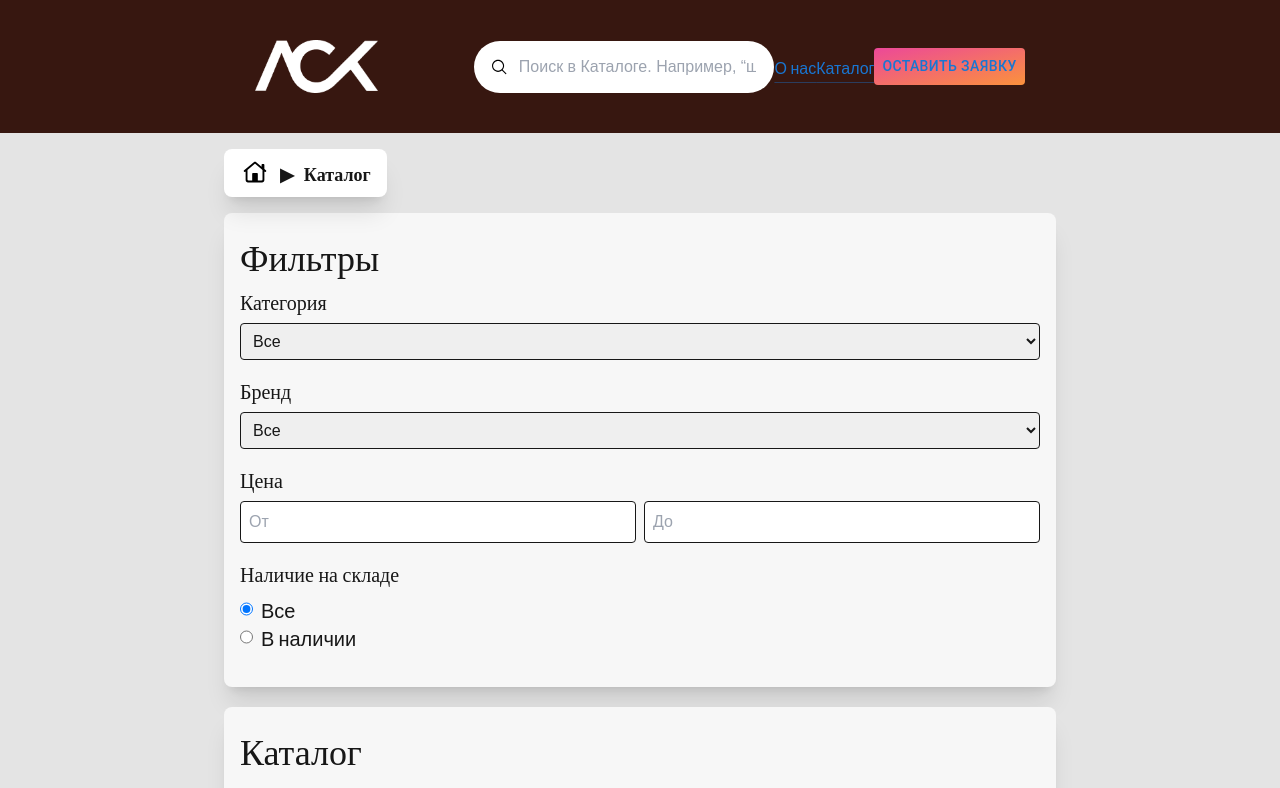
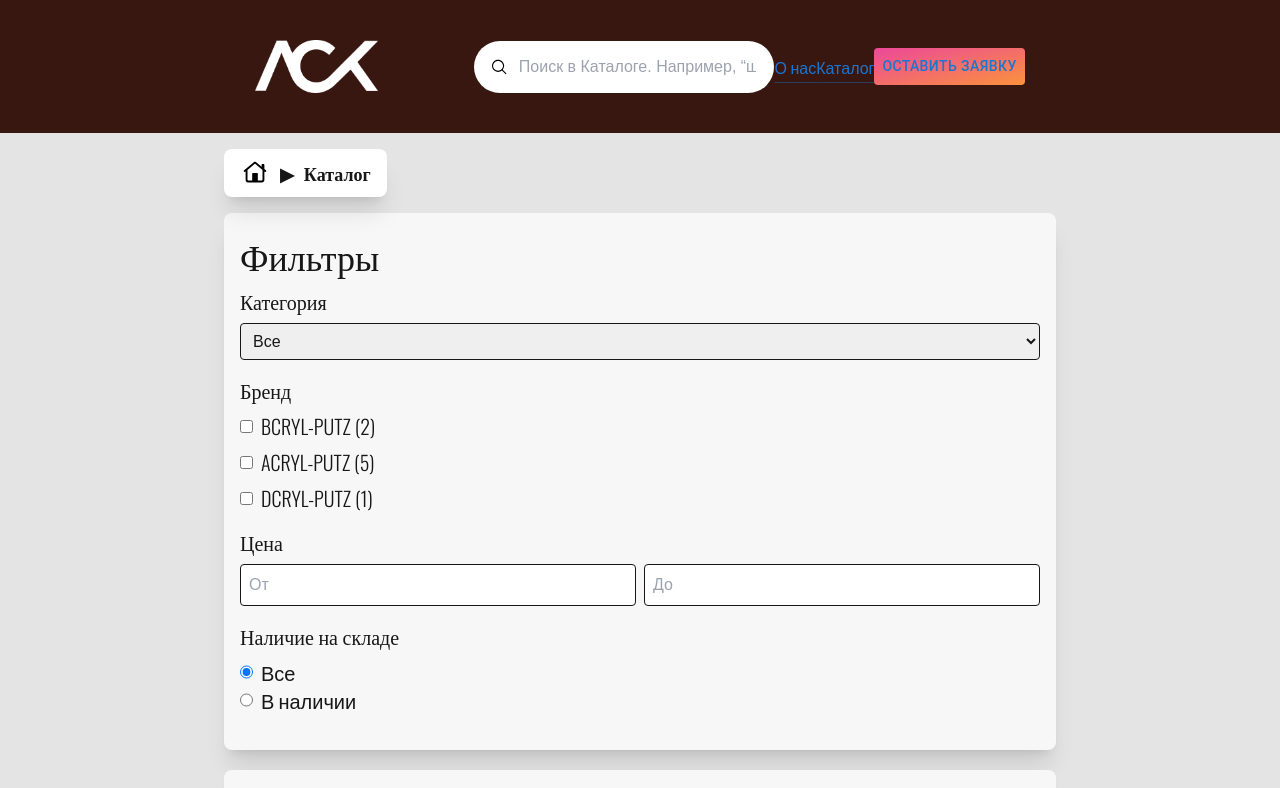
Before and after one commit to OwlinAzai/lsk_grupp_next, a Next.js app: page /catalog in a window 1280 px wide. Shown: the top 788 px of the page. Built offline with nearby package versions, Linux system fonts and the light colour scheme.

Commit message:
Enhance product filters: support multiple brand selection and improve filter restoration from localStorage

```diff
--- a/src/app/catalog/[id]/page.tsx
+++ b/src/app/catalog/[id]/page.tsx
@@ -45,11 +45,9 @@ export default function Page({ params }: { params: Promise<{ id: string }> }) {
   };
 
   return (
-    <div className="pt-[22px] pb-[22px] ml-[14rem] mr-[14rem] shadow-lg rounded-lg px-4 bg-white">
+    <div className="pt-[22px] pb-[22px] mb-4 ml-[14rem] mr-[14rem] shadow-lg rounded-lg px-4 bg-white">
       <title>{product.name}</title>
-      <h1>
-        <b>{product.name}</b>
-      </h1>
+      <h1 className="font-bold text-3xl uppercase">{product.name}</h1>
       <p>{product.description}</p>
       <p>
         <b>Цена:</b> {product?.price || "Уточняйте"} {product?.currency || ""}
--- a/src/app/catalog/filters.tsx
+++ b/src/app/catalog/filters.tsx
@@ -5,24 +5,34 @@ import { data } from "../utils/data";
 
 // Создаем уникальные списки категорий и брендов
 const category = [...new Set(data.products.map((product) => product.category))];
-const brands = [...new Set(data.products.map((product) => product.brand))];
+
+// Функция для получения количества товаров по каждому бренду
+const getBrandCounts = () => {
+  const counts = {};
+  data.products.forEach((product) => {
+    counts[product.brand] = (counts[product.brand] || 0) + 1;
+  });
+  return counts;
+};
+
+const brandCounts = getBrandCounts();
 
 export default function Filters({ onFilterChange }) {
   const [selectedCategory, setSelectedCategory] = useState("");
-  const [selectedBrand, setSelectedBrand] = useState("");
+  const [selectedBrands, setSelectedBrands] = useState([]); // Массив для нескольких брендов
   const [minPrice, setMinPrice] = useState("");
   const [maxPrice, setMaxPrice] = useState("");
-  const [availability, setAvailability] = useState("all"); // Состояние для фильтра по наличию
+  const [availability, setAvailability] = useState("all");
 
   // Функция для восстановления состояния фильтров из localStorage
   const loadFiltersFromStorage = () => {
     const savedFilters = JSON.parse(localStorage.getItem("filters") as string);
     if (savedFilters) {
       setSelectedCategory(savedFilters.category || "");
-      setSelectedBrand(savedFilters.brand || "");
+      setSelectedBrands(savedFilters.brands || []); // Восстанавливаем выбранные бренды
       setMinPrice(savedFilters.minPrice || "");
       setMaxPrice(savedFilters.maxPrice || "");
-      setAvailability(savedFilters.availability || "all"); // Восстанавливаем фильтр по наличию
+      setAvailability(savedFilters.availability || "all");
     }
   };
 
@@ -42,22 +52,33 @@ export default function Filters({ onFilterChange }) {
     setSelectedCategory(newCategory);
     const filters = {
       category: newCategory,
-      brand: selectedBrand,
+      brands: selectedBrands, // Теперь массив брендов
       minPrice,
       maxPrice,
-      availability, // Добавляем фильтр по наличию
+      availability,
     };
     onFilterChange(filters);
     saveFiltersToStorage(filters);
   };
 
-  // Обработчик изменения бренда
+  // Обработчик изменения выбранных брендов
   const handleBrandChange = (event) => {
-    const newBrand = event.target.value;
-    setSelectedBrand(newBrand);
+    const brand = event.target.value;
+    const isChecked = event.target.checked;
+
+    let newSelectedBrands;
+    if (isChecked) {
+      newSelectedBrands = [...selectedBrands, brand];
+    } else {
+      newSelectedBrands = selectedBrands.filter(
+        (selectedBrand) => selectedBrand !== brand
+      );
+    }
+
+    setSelectedBrands(newSelectedBrands);
     const filters = {
       category: selectedCategory,
-      brand: newBrand,
+      brands: newSelectedBrands, // Обновляем массив брендов
       minPrice,
       maxPrice,
       availability,
@@ -72,7 +93,7 @@ export default function Filters({ onFilterChange }) {
     setMinPrice(newMinPrice);
     const filters = {
       category: selectedCategory,
-      brand: selectedBrand,
+      brands: selectedBrands,
       minPrice: newMinPrice,
       maxPrice,
       availability,
@@ -87,7 +108,7 @@ export default function Filters({ onFilterChange }) {
     setMaxPrice(newMaxPrice);
     const filters = {
       category: selectedCategory,
-      brand: selectedBrand,
+      brands: selectedBrands,
       minPrice,
       maxPrice: newMaxPrice,
       availability,
@@ -102,10 +123,10 @@ export default function Filters({ onFilterChange }) {
     setAvailability(newAvailability);
     const filters = {
       category: selectedCategory,
-      brand: selectedBrand,
+      brands: selectedBrands,
       minPrice,
       maxPrice,
-      availability: newAvailability, // Обновляем фильтр наличия
+      availability: newAvailability,
     };
     onFilterChange(filters);
     saveFiltersToStorage(filters);
@@ -132,21 +153,26 @@ export default function Filters({ onFilterChange }) {
         </select>
       </div>
 
-      {/* Фильтр по бренду */}
+      {/* Фильтр по бренду (несколько чекбоксов) */}
       <div className="mb-4">
         <label className="block font-regular text-xl mb-2">Бренд</label>
-        <select
-          className="w-full p-2 border rounded"
-          value={selectedBrand}
-          onChange={handleBrandChange}
-        >
-          <option value="">Все</option>
-          {brands.map((brand) => (
-            <option key={brand} value={brand}>
-              {brand}
-            </option>
+        <div className="flex flex-col space-y-2">
+          {Object.keys(brandCounts).map((brand) => (
+            <div key={brand} className="flex items-center">
+              <input
+                type="checkbox"
+                id={brand}
+                value={brand}
+                checked={selectedBrands.includes(brand)} // Проверка, выбран ли бренд
+                onChange={handleBrandChange}
+                className="mr-2"
+              />
+              <label htmlFor={brand} className="font-light text-xl">
+                {brand} ({brandCounts[brand]}) {/* Отображаем количество */}
+              </label>
+            </div>
           ))}
-        </select>
+        </div>
       </div>
 
       {/* Фильтр по цене */}
--- a/src/app/catalog/page.tsx
+++ b/src/app/catalog/page.tsx
@@ -14,7 +14,7 @@ export default function Catalog() {
   const [sortedData, setSortedData] = useState(data.products);
   const [filters, setFilters] = useState({
     category: "",
-    brand: "",
+    brands: [],
     minPrice: "",
     maxPrice: "",
     availability: "all", // Include availability in the filters
@@ -36,28 +36,9 @@ export default function Catalog() {
     return "asc";
   });
 
-  // Restore filters and sorting from localStorage on mount
-  useEffect(() => {
-    const savedFilters = JSON.parse(localStorage.getItem("filters") || "{}");
-    if (savedFilters) {
-      setFilters(savedFilters);
-    }
-  }, []);
-
-  // Filtering products based on search query
-  const filterProducts = (query: string) => {
-    return data.products.filter(
-      (product) =>
-        product.name.toLowerCase().includes(query.toLowerCase()) ||
-        product.description.toLowerCase().includes(query.toLowerCase())
-    );
-  };
-
-  const filteredData = filterProducts(catalogSearchQuery);
-
-  // Applying filters (category, brand, price, availability)
+  // Apply filters
   const applyFilters = () => {
-    let filtered = [...filteredData];
+    let filtered = [...data.products];
 
     if (filters.category) {
       filtered = filtered.filter(
@@ -65,8 +46,10 @@ export default function Catalog() {
       );
     }
 
-    if (filters.brand) {
-      filtered = filtered.filter((product) => product.brand === filters.brand);
+    if (filters.brands.length > 0) {
+      filtered = filtered.filter((product) =>
+        filters.brands.includes(product.brand)
+      );
     }
 
     if (filters.minPrice) {
@@ -75,7 +58,7 @@ export default function Catalog() {
       );
     }
 
-    if (filters.maxPrice !== "") {
+    if (filters.maxPrice) {
       filtered = filtered.filter(
         (product) => product.price <= parseFloat(filters.maxPrice)
       );
@@ -88,7 +71,7 @@ export default function Catalog() {
     return filtered;
   };
 
-  // Sorting products by selected criteria
+  // Sorting
   const sortProducts = (filteredProducts: typeof data.products) => {
     const sorted = [...filteredProducts];
 
@@ -100,56 +83,42 @@ export default function Catalog() {
       );
     } else {
       return sorted.sort((a, b) =>
-        sortOrder === "asc"
-          ? Number(a.price) - Number(b.price)
-          : Number(b.price) - Number(a.price)
+        sortOrder === "asc" ? a.price - b.price : b.price - a.price
       );
     }
-  };
-
-  // Apply filters and sorting when filters or search query changes
-  useEffect(() => {
-    const filteredAndSortedData = sortProducts(applyFilters());
-    setSortedData(filteredAndSortedData);
-  }, [catalogSearchQuery, sortCriteria, sortOrder, filters]);
-
-  // Handle sort change
-  const handleSortChange = (e: React.ChangeEvent<HTMLSelectElement>) => {
-    const value = e.target.value;
-    const [newSortCriteria, newSortOrder] = value.split("-") as [
-      "name" | "price",
-      "asc" | "desc",
-    ];
-
-    setSortCriteria(newSortCriteria);
-    setSortOrder(newSortOrder);
-
-    // Save to localStorage
-    localStorage.setItem("sortCriteria", newSortCriteria);
-    localStorage.setItem("sortOrder", newSortOrder);
   };
 
   // Handle filter change
   const handleFilterChange = (newFilters) => {
     setFilters((prevFilters) => {
       const updatedFilters = { ...prevFilters, ...newFilters };
-
-      // Save to localStorage
       localStorage.setItem("filters", JSON.stringify(updatedFilters));
-
       return updatedFilters;
     });
   };
 
+  // Handle sort criteria change
+  const handleSortChange = (event) => {
+    const [newSortCriteria, newSortOrder] = event.target.value.split("-");
+    setSortCriteria(newSortCriteria);
+    setSortOrder(newSortOrder);
+
+    // Save in localStorage
+    localStorage.setItem("sortCriteria", newSortCriteria);
+    localStorage.setItem("sortOrder", newSortOrder);
+  };
+
+  useEffect(() => {
+    const filteredAndSortedData = sortProducts(applyFilters());
+    setSortedData(filteredAndSortedData);
+  }, [filters, catalogSearchQuery, sortCriteria, sortOrder]);
+
   return (
     <div>
-      <Filters onFilterChange={handleFilterChange} />{" "}
-      {/* Add Filters component */}
+      <Filters onFilterChange={handleFilterChange} />
       <div className="pt-[22px] pb-[20px] mb-[20px] ml-[14rem] mr-[14rem] shadow-xl rounded-lg px-4 bg-[#f7f7f7]">
         <title>Каталог</title>
         <h1 className="text-4xl font-regular">Каталог</h1>
-
-        {/* Search bar */}
         <div className="mt-4 mb-4">
           <input
             type="text"
@@ -162,7 +131,6 @@ export default function Catalog() {
           />
         </div>
 
-        {/* Sorting */}
         <div className="mb-4">
           <select
             onChange={handleSortChange}
@@ -184,7 +152,6 @@ export default function Catalog() {
           </select>
         </div>
 
-        {/* Display products */}
         {sortedData.length > 0 ? (
           sortedData.map((product) => (
             <NextLink href={`catalog/${product.id}`} passHref key={product.id}>
--- a/src/app/components/breadcrumbs.tsx
+++ b/src/app/components/breadcrumbs.tsx
@@ -25,7 +25,7 @@ export default function Breadcrumbs() {
   const product = data.products.find((prod) => String(prod.id) === lastItem);
 
   return (
-    <div className="breadcrumbs-container ml-[14rem] inline-block mt-4 pb-4 relative">
+    <div className="breadcrumbs-container ml-[14rem] mr-[14rem] inline-block mt-4 pb-4 relative">
       <div className="breadcrumbs-wrapper h-12 shadow-xl justify-center items-center flex rounded-lg px-4 bg-white">
         <ul className="breadcrumbs text-lg font-bold">
           <Link className="hover:fill-orange-400" href={"/"}>
--- a/src/app/utils/data.js
+++ b/src/app/utils/data.js
@@ -70,8 +70,8 @@ export const data = {
         {
             id: 6,
             category: 'Бпатлевка',
-            name: 'Бпатлевка BCRYL-PUTZ ST10. Старт-финиш. 20 кг. Польша.',
-            brand: 'BCRYL-PUTZ',
+            name: 'Бпатлевка DCRYL-PUTZ ST10. Старт-финиш. 20 кг. Польша.',
+            brand: 'DCRYL-PUTZ',
             description: 'Описание продукта 7',
             price: 700,
             currency: 'BYN',
```
